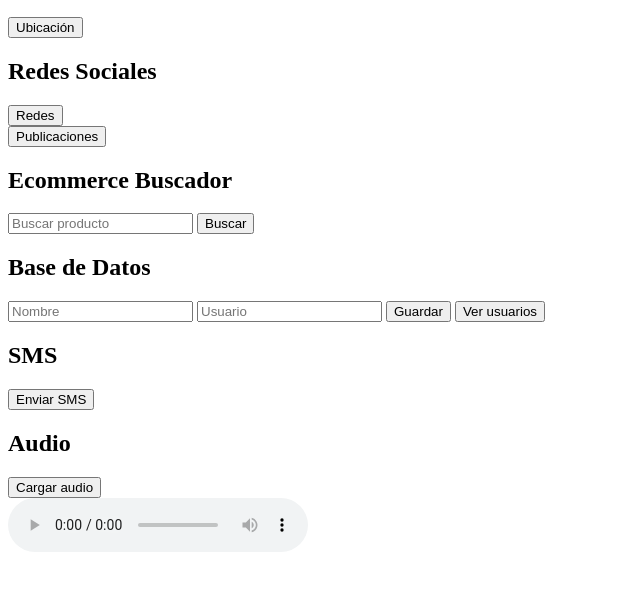
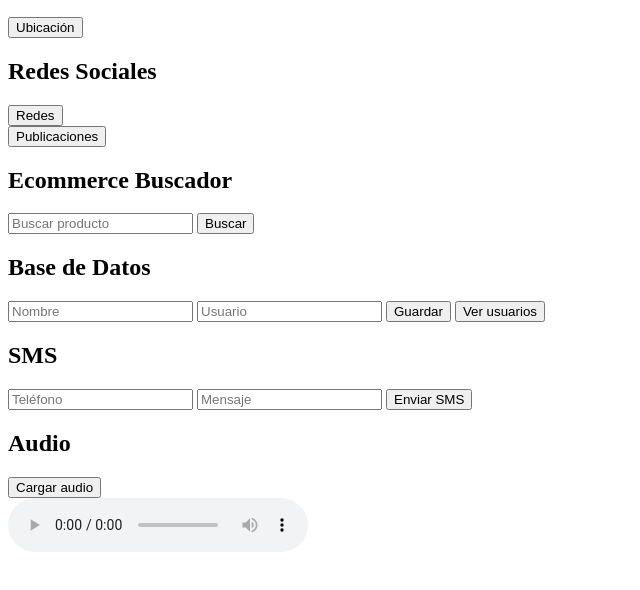
Before and after one commit to dahanarubi/Montejanorodriguezdahanarubiunidad3, a website: page public/index.html in a window 1280 px wide. Shown: the part 110-700 px from the top of the page, without its empty margins (0-640 px from the left). Drawn offline with Linux system fonts and the light colour scheme.

Commit message:
Update index.html
agrgue la opcion de simulacion de mensajes

```diff
--- a/public/index.html
+++ b/public/index.html
@@ -31,6 +31,8 @@
 <div id="listaUsuarios"></div>
 
 <h2>SMS</h2>
+<input id="telefono" placeholder="Teléfono">
+<input id="mensaje" placeholder="Mensaje">
 <button onclick="sms()">Enviar SMS</button>
 
 <h2>Audio</h2>
```
